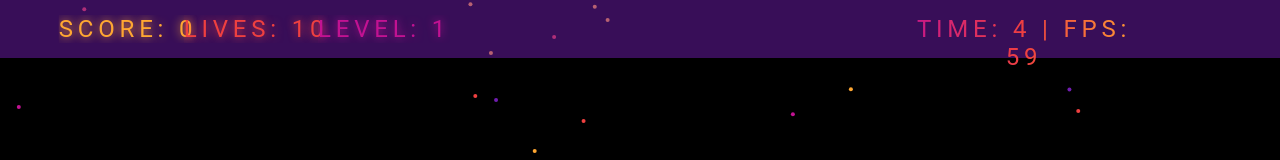
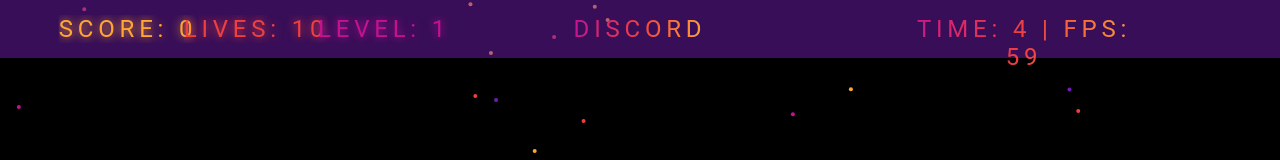
Before and after one commit to vh64g/raio, a website: page public/index.html in a window 1280 px wide. Shown: the top 160 px of the page. Drawn offline with Linux system fonts and the light colour scheme.

Commit message:
added discord

```diff
--- a/public/index.css
+++ b/public/index.css
@@ -106,6 +106,24 @@ canvas{
     user-select: none;
 }
 
+#discord{
+    z-index: 1;
+    position: absolute;
+    top: 15px;
+    left: 50%;
+    transform: translateX(-50%);
+    font-family: 'Roboto', sans-serif;
+    font-size: 1.5em;
+    text-align: center;
+    text-transform: uppercase;
+    letter-spacing: 0.2em;
+    background: linear-gradient(90deg, rgba(194,18,146,1) 0%, rgba(239,64,64,1) 50%, rgba(255,167,50,1) 100%);
+    -webkit-background-clip: text;
+    -webkit-text-fill-color: transparent;
+    text-shadow: 0 0 10px transparent;
+    user-select: none;
+}
+
 #cursor{
     z-index: 1;
     position: absolute;
--- a/public/index.html
+++ b/public/index.html
@@ -13,6 +13,7 @@
     <div id="lives">Lives: 10</div>
     <div id="level">Level: 1</div>
     <div id="time">Time: 0</div>
+    <a id="discord" href="https://discord.gg/SPxh6EZegJ">Discord</a>
     <div id="cursor"></div>
     <script src="/index.js"></script>
 </body>
```
